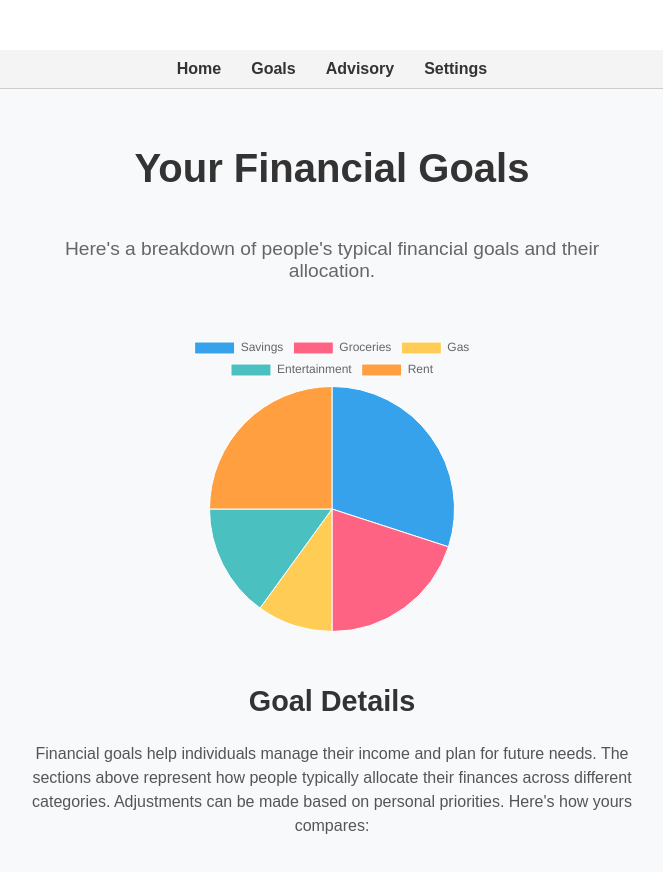
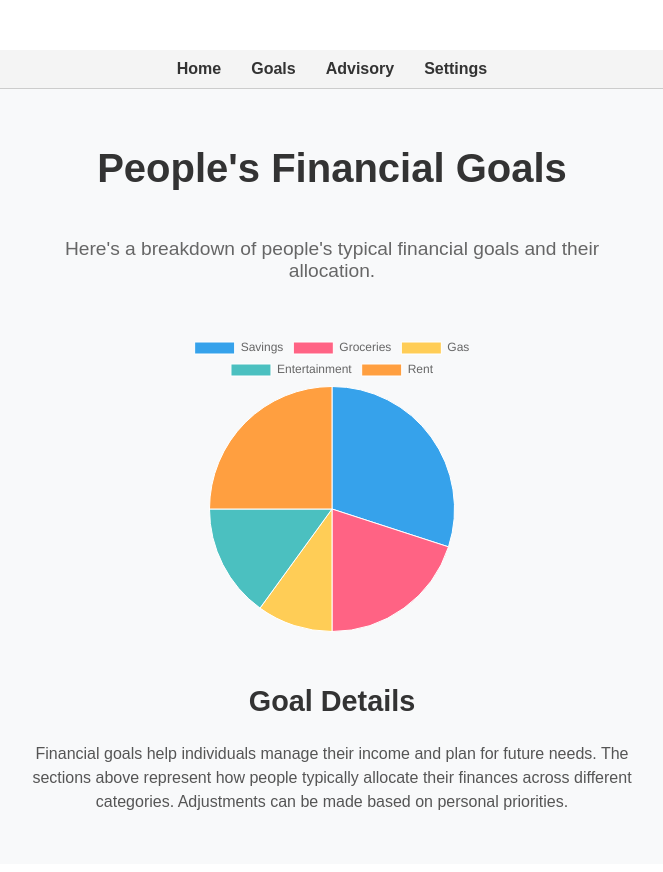
Before and after one commit to Pranav-Reddy/hackathon, a React (Create React App) app in the folder finterpret/: page /goals in a window 1280 px wide. Shown: the top 872 px of the page, without its empty margins (308-971 px from the left). Built offline with nearby package versions, Linux system fonts and the light colour scheme.

Commit message:
my commit

```diff
--- a/finterpret/src/pages/Goals.js
+++ b/finterpret/src/pages/Goals.js
@@ -50,7 +50,7 @@ const Goals = () => {
 
   return (
     <div className="goals-container">
-      <h1>Your Financial Goals</h1>
+      <h1>People's Financial Goals</h1>
       <p>Here's a breakdown of people's typical financial goals and their allocation.</p>
 
       {/* Pie Chart */}
@@ -64,8 +64,6 @@ const Goals = () => {
           Financial goals help individuals manage their income and plan for future needs. The sections above
           represent how people typically allocate their finances across different categories. Adjustments can
           be made based on personal priorities.
-
-	  Here's how yours compares:
         </p>
       </div>
     </div>
--- a/finterpret/src/pages/Settings.js
+++ b/finterpret/src/pages/Settings.js
@@ -5,7 +5,7 @@ import { faUserCircle } from '@fortawesome/free-solid-svg-icons';  // User icon
 
 const Settings = () => {
   // State variables
-  const [username, setUsername] = useState('Andrewtootru'); // Mocked username
+  const [username, setUsername] = useState('Your username'); // Mocked username
   const [textSize, setTextSize] = useState('medium'); // Medium by default
   const [financialGoal, setFinancialGoal] = useState('Savings');
 
```
